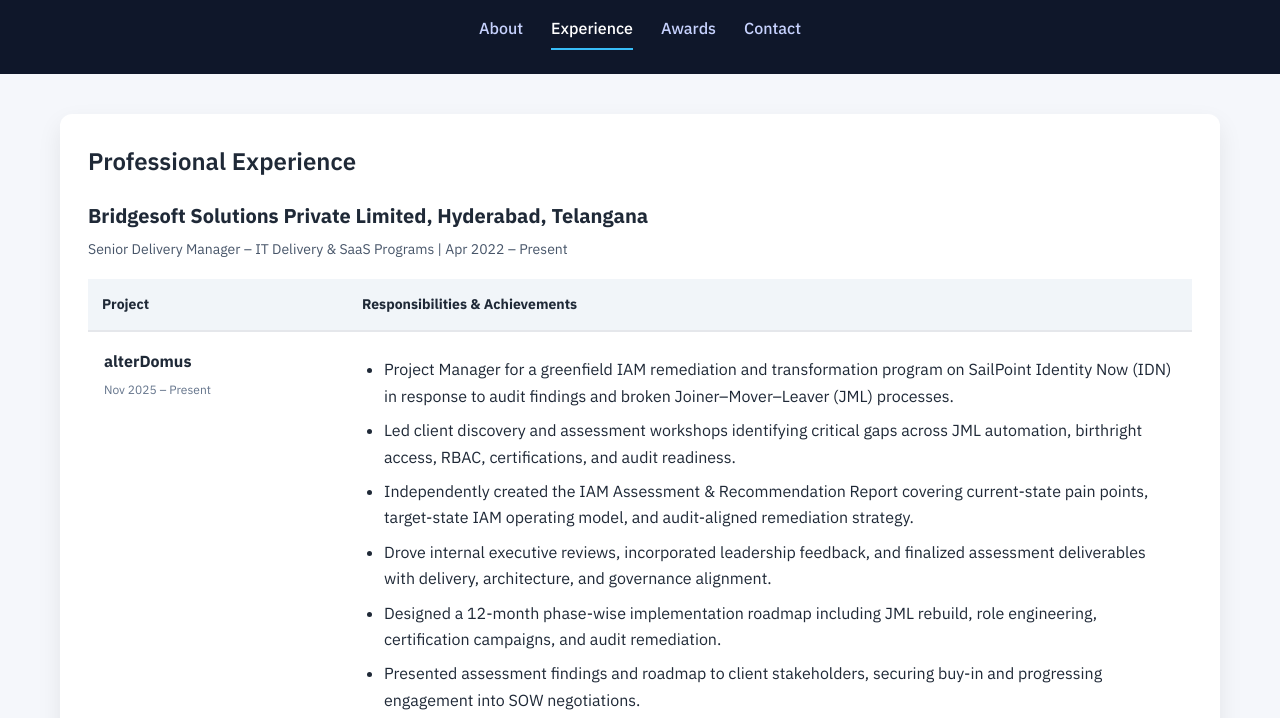
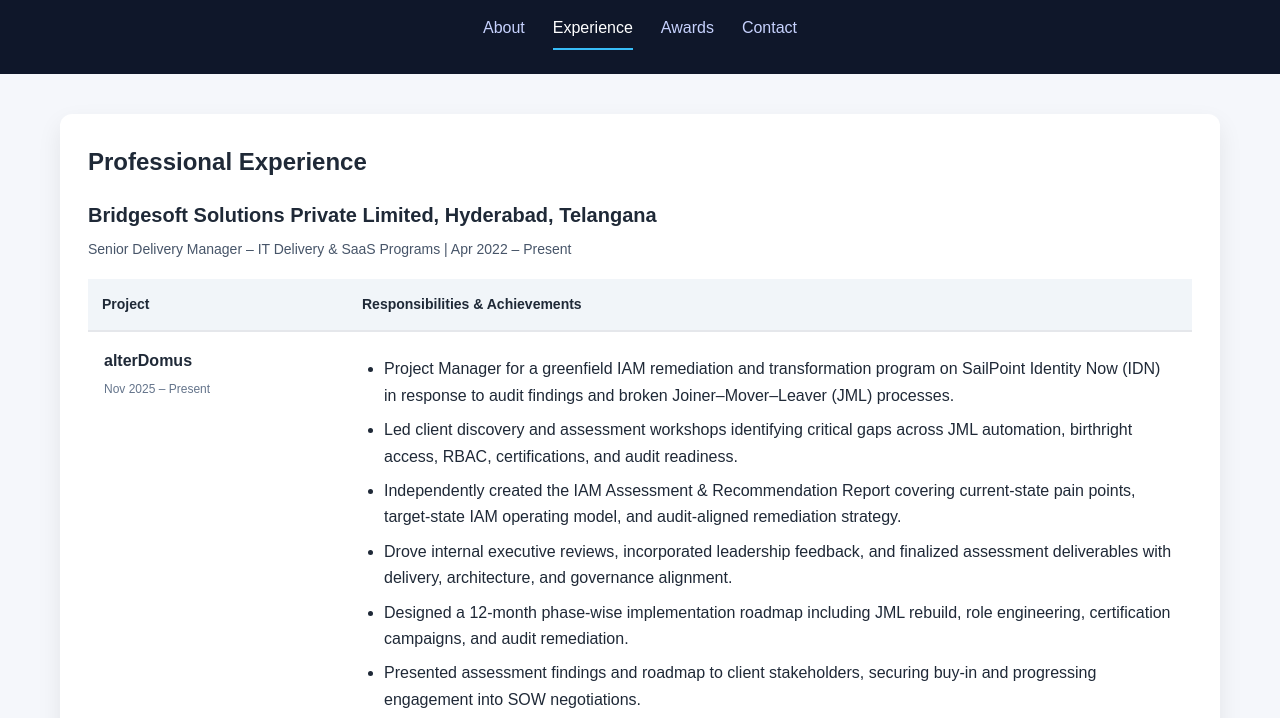
Before and after one commit to nazeebahamedmalim/nazeebahamedmalim.github.io, a plain HTML site: page experience.html in a window 1280 px wide. Shown: the part 102-820 px from the top of the page. Drawn offline with Linux system fonts and the light colour scheme.

Commit message:
Update experience.html

```diff
--- a/experience.html
+++ b/experience.html
@@ -5,7 +5,7 @@
   <meta name="viewport" content="width=device-width, initial-scale=1.0">
   <title>Experience | Nazeeb Ahamed Malim</title>
 
-  <link href="https://fonts.googleapis.com/css2?family=IBM+Plex+Sans:wght@400;500;600;700&display=swap" rel="stylesheet">
+  <link href="https://fonts.googleapis.com/css2?family=Source+Sans+3:wght@300;400;500;600&display=swap" rel="stylesheet">
   <link rel="stylesheet" href="css/style.css">
 </head>
 
```
